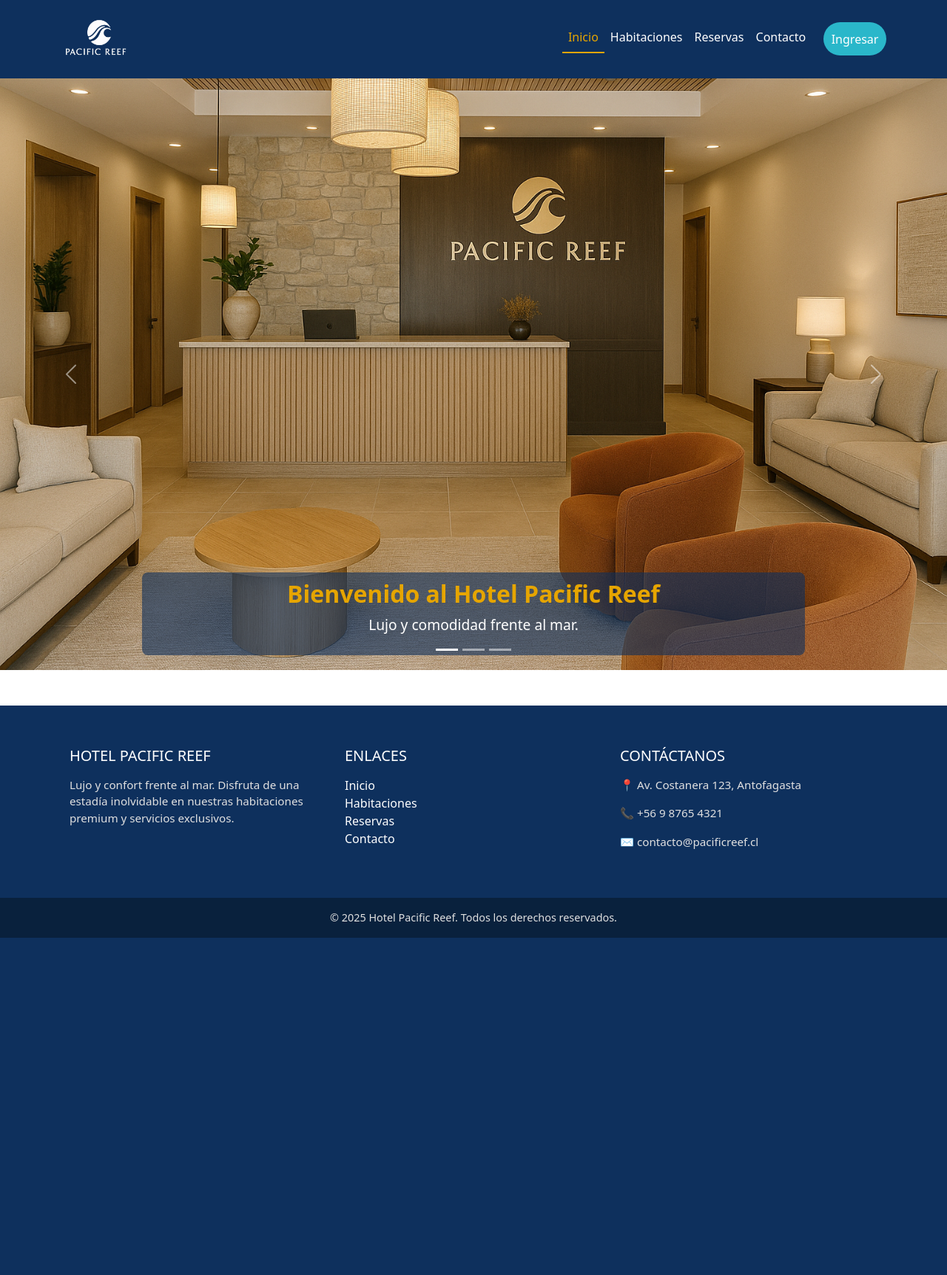
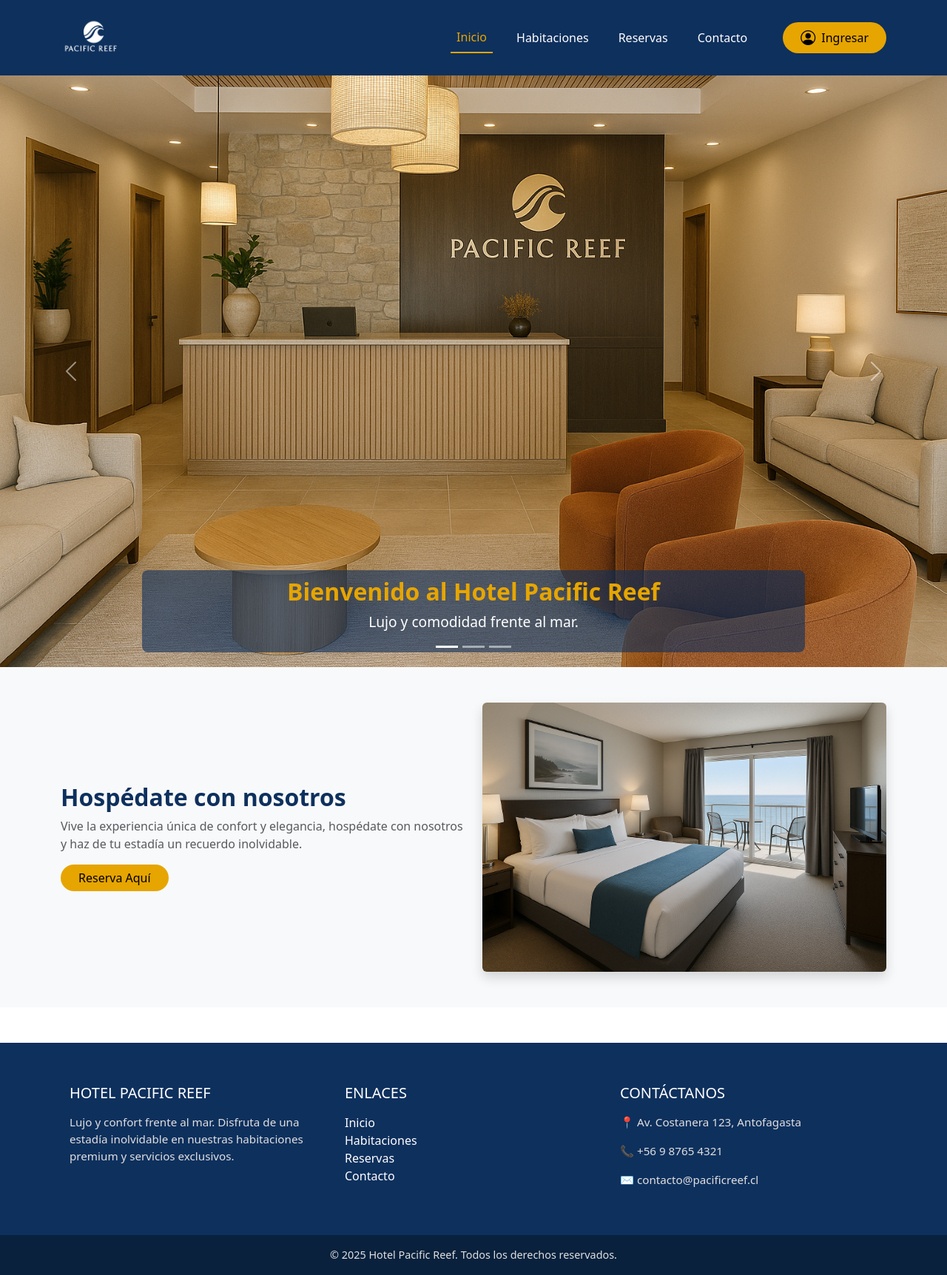
Before and after one commit to maraosc/WaveBookApp, a Django app: page / in a window 1280 px wide. Shown: the whole page at 74% size. Before the commit the page ends 1268 px from the top, so only its background shows below. Run offline with Django 5.2, Linux system fonts and the light colour scheme.

Commit message:
Inicio de sesión guardado

```diff
--- a/Hotel/static/css/styles.css
+++ b/Hotel/static/css/styles.css
@@ -53,14 +53,26 @@
 }
 
 /* BOTÓN */
-.btn-custom {
-    background-color: var(--turquesa-coral);
-    color: var(--blanco-puro);
+.btn-turquesa-login {
+    background-color: #40E0D0;  /* turquesa */
+    color: #fff !important;     /* texto blanco */
     font-weight: 500;
-    padding: 0.5rem 1rem;
-    border-radius: 25px;
+    padding: 0.6rem 2rem;
+    border-radius: 50px;
     transition: background-color 0.3s ease, transform 0.2s ease;
+    display: inline-flex;
+    align-items: center;
+    justify-content: center;
+    gap: 0.5rem;
+    text-decoration: none !important;
 }
+
+.btn-turquesa-login:hover {
+    background-color: #1abc9c; /* turquesa más oscuro */
+    transform: scale(1.05);
+}
+
+
 
 .btn-custom:hover {
     background-color: var(--oro-arena);
@@ -230,3 +242,25 @@
     color: var(--azul-pacifico);
     transform: scale(1.05);
 }
+
+/* Colores corporativos */
+.text-primary {
+  color: #0e305d !important; /* Azul corporativo */
+}
+
+.btn-warning {
+  background-color: var(--oro-arena);
+  border: none;
+}
+.btn-warning:hover {
+  background-color: #c98c00;
+}
+
+/* Ajuste de imagen */
+.promo-img {
+  width: 80%;
+  max-width:200px;
+  height: auto;
+  object-fit: cover;
+  border-radius: 50px;
+}
--- a/Hotel/templates/base.html
+++ b/Hotel/templates/base.html
@@ -9,16 +9,19 @@
     <link href="https://cdn.jsdelivr.net/npm/bootstrap@5.3.3/dist/css/bootstrap.min.css" rel="stylesheet">
     <!-- Estilos propios -->
     <link rel="stylesheet" href="{% static 'css/styles.css' %}">
+    <!-- Iconos Bootstrap -->
+    <link href="https://cdn.jsdelivr.net/npm/bootstrap-icons@1.11.3/font/bootstrap-icons.css" rel="stylesheet">
+
 </head>
 <body>
     <!-- HEADER -->
 <header>
-    <nav class="navbar navbar-expand-lg navbar-dark custom-navbar shadow-sm">
+  <nav class="navbar navbar-expand-lg navbar-dark custom-navbar shadow-sm py-3">
     <div class="container">
 
       <!-- LOGO -->
       <a class="navbar-brand d-flex align-items-center" href="{% url 'home' %}">
-                <img src="{% static 'img/logo.png' %}" alt="Hotel Pacific Reef" class="logo me-2">
+        <img src="{% static 'img/logo.png' %}" alt="Hotel Pacific Reef" class="logo me-2" style="height:60px;">
       </a>
 
       <!-- Botón responsive -->
@@ -27,9 +30,9 @@
         <span class="navbar-toggler-icon"></span>
       </button>
 
-            <!-- LINKS (dentro del collapse para móvil) -->
+      <!-- LINKS -->
       <div class="collapse navbar-collapse justify-content-end" id="navbarNav">
-                <ul class="navbar-nav">
+        <ul class="navbar-nav align-items-lg-center gap-lg-4">
           <li class="nav-item">
             <a class="nav-link active" href="{% url 'home' %}">Inicio</a>
           </li>
@@ -42,16 +45,45 @@
           <li class="nav-item">
             <a class="nav-link" href="#">Contacto</a>
           </li>
-                    <li class="nav-item">
-                        <a class="btn btn-custom ms-lg-3 mt-2 mt-lg-0" href="{% url 'login' %}">Ingresar</a>
+
+          <!-- Sesión -->
+          {% if request.session.huesped_id %}
+            <li class="nav-item dropdown">
+              <a class="nav-link dropdown-toggle d-flex align-items-center" href="#" id="userMenu"
+                 role="button" data-bs-toggle="dropdown">
+                <i class="bi bi-person-circle fs-5 me-2"></i> {{ request.session.huesped_nombre }}
+              </a>
+              <ul class="dropdown-menu dropdown-menu-end">
+                <li>
+                  <a class="dropdown-item" href="#">
+                    <i class="bi bi-bookmark-check me-2"></i> Mis Reservas
+                  </a>
+                </li>
+                <li>
+                  <a class="dropdown-item" href="#">
+                    <i class="bi bi-gear me-2"></i> Perfil
+                  </a>
+                </li>
+                <li><hr class="dropdown-divider"></li>
+                <li>
+                  <a class="dropdown-item text-danger" href="{% url 'logout' %}">
+                    <i class="bi bi-box-arrow-right me-2"></i> Cerrar Sesión
+                  </a>
                 </li>
               </ul>
+            </li>
+          {% else %}
+            <li class="nav-item">
+              <a class="btn btn-warning ms-lg-3 px-4 rounded-pill d-flex align-items-center" href="{% url 'login' %}">
+                <i class="bi bi-person-circle fs-5 me-2"></i> Ingresar
+              </a>
+            </li>
+          {% endif %}
+        </ul>
       </div>
-
     </div>
   </nav>
 </header>
-
 
     <!-- CONTENIDO -->
 <main>
--- a/Hotel/templates/home.html
+++ b/Hotel/templates/home.html
@@ -46,4 +46,29 @@
         <span class="carousel-control-next-icon"></span>
     </button>
 </div>
+
+<section class="bg-light py-5">
+  <div class="container">
+    <div class="row align-items-center">
+      <!-- Texto -->
+      <div class="col-lg-6 mb-4 mb-lg-0">
+        <h2 class="fw-bold text-primary">Hospédate con nosotros</h2>
+        <p class="text-muted">
+          Vive la experiencia única de confort y elegancia, hospédate con nosotros
+          y haz de tu estadía un recuerdo inolvidable.
+        </p>
+        <a href="#reservas" class="btn btn-warning rounded-pill px-4">
+          Reserva Aquí
+        </a>
+      </div>
+      <!-- Imagen -->
+      <div class="col-lg-6 text-center">
+        <img src="{% static 'img/carrusel-inicio-2.png' %}"
+             alt="Habitación con vista al mar"
+             class="img-fluid rounded shadow">
+      </div>
+    </div>
+  </div>
+</section>
+
 {% endblock %}
--- a/Hotel/urls.py
+++ b/Hotel/urls.py
@@ -4,5 +4,6 @@
 urlpatterns = [
     path("", views.home, name="home"),
     path("login/", views.login_view, name="login"),
+    path("logout/", views.logout_view, name="logout"),
     path("register/", views.register_view, name="register"),
 ]
--- a/Hotel/views.py
+++ b/Hotel/views.py
@@ -34,15 +34,29 @@
     return render(request, "login.html", {"form": form})
 
 
+def logout_view(request):
+    request.session.flush()  # elimina toda la sesión
+    messages.info(request, "Has cerrado sesión 👋")
+    return redirect("home")
+
+
 def register_view(request):
     if request.method == "POST":
         form = HuespedForm(request.POST)
         if form.is_valid():
-            huesped = form.save(commit=False)  # no guarda todavía
-            # se hashea en save()
+            huesped = form.save(commit=False)
             huesped.password = form.cleaned_data["password1"]
             huesped.save()
-            return redirect("login")  # redirige al login tras registro exitoso
+
+            # Iniciar sesión automáticamente
+            request.session["huesped_id"] = huesped.id
+            request.session["huesped_nombre"] = huesped.nombre
+
+            # Mensaje de bienvenida
+            messages.success(
+                request, f"¡Bienvenido {huesped.nombre} 👋 Tu cuenta fue creada con éxito!")
+
+            return redirect("home")  # va al inicio con sesión iniciada
     else:
         form = HuespedForm()
 
```
Also changed, not shown: db.sqlite3. Lines whose indentation alone changed are shown as unchanged.
